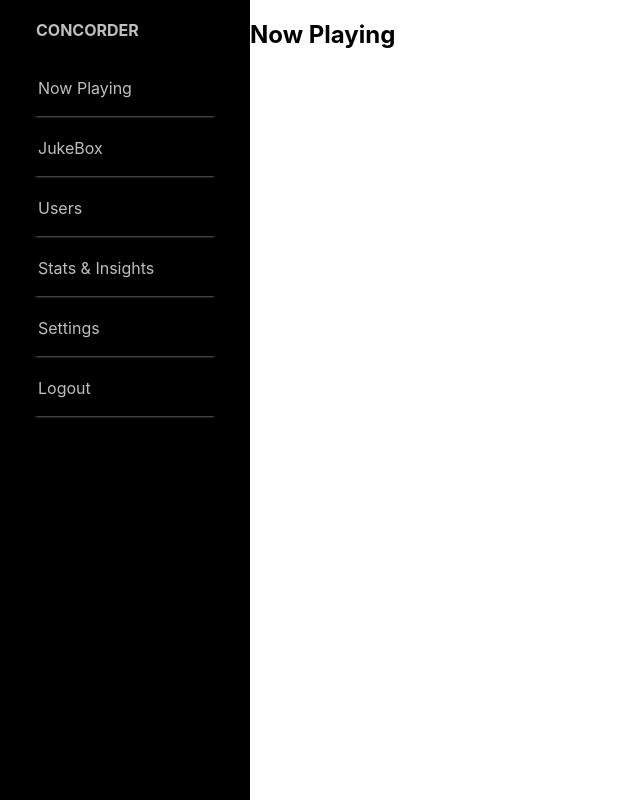
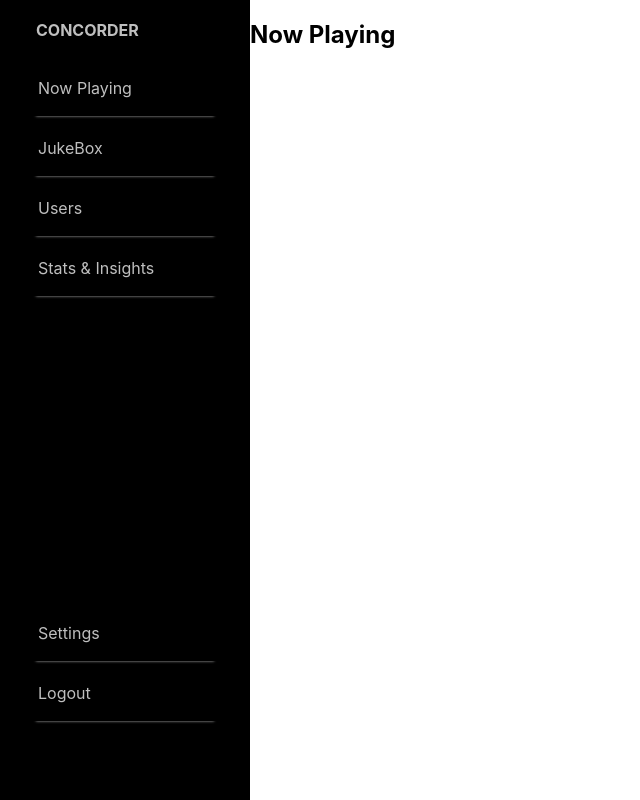
Before and after one commit to ElseLondon/concorder-host-client, a React (Create React App) app: page / in a window 1280 px wide. Shown: the whole page, without its empty margins (0-640 px from the left). Built offline with nearby package versions, Linux system fonts and the light colour scheme.

Commit message:
Lowers setting and logout for sidebar items

```diff
--- a/src/components/Layout.tsx
+++ b/src/components/Layout.tsx
@@ -1,7 +1,5 @@
 import React from 'react';
-// import Routes from "../routes";
 import Sidebar from "./Sidebar";
-// import Nav from "./Nav";
 
 function Layout(props: any) { // fix any as we have expected fields below
   return (
@@ -9,7 +7,6 @@ function Layout(props: any) { // fix any as we have expected fields below
       <div style={{display: "flex"}}>
         <Sidebar history={props.history}/>
         <div style={{maxWidth: '800px'}}>
-          {/* <Nav/> */}
           {props.children}
         </div>
       </div>
--- a/src/components/Sidebar.tsx
+++ b/src/components/Sidebar.tsx
@@ -71,7 +71,7 @@ function Sidebar(props, {defaultActive,}) {
             <p style={{ color: 'white' }}>Hi, aovelhanegra!</p>
           </div> */}
 
-          <div>
+          <div style={{ position: 'absolute', bottom: 75, width: '100%' }}>
             {
               SidebarItems.map((item, index)=> {
                 if ([4,5].includes(index)) {
```
Also changed, not shown: src/components/Nav.tsx (deleted, +0 -12 lines).
